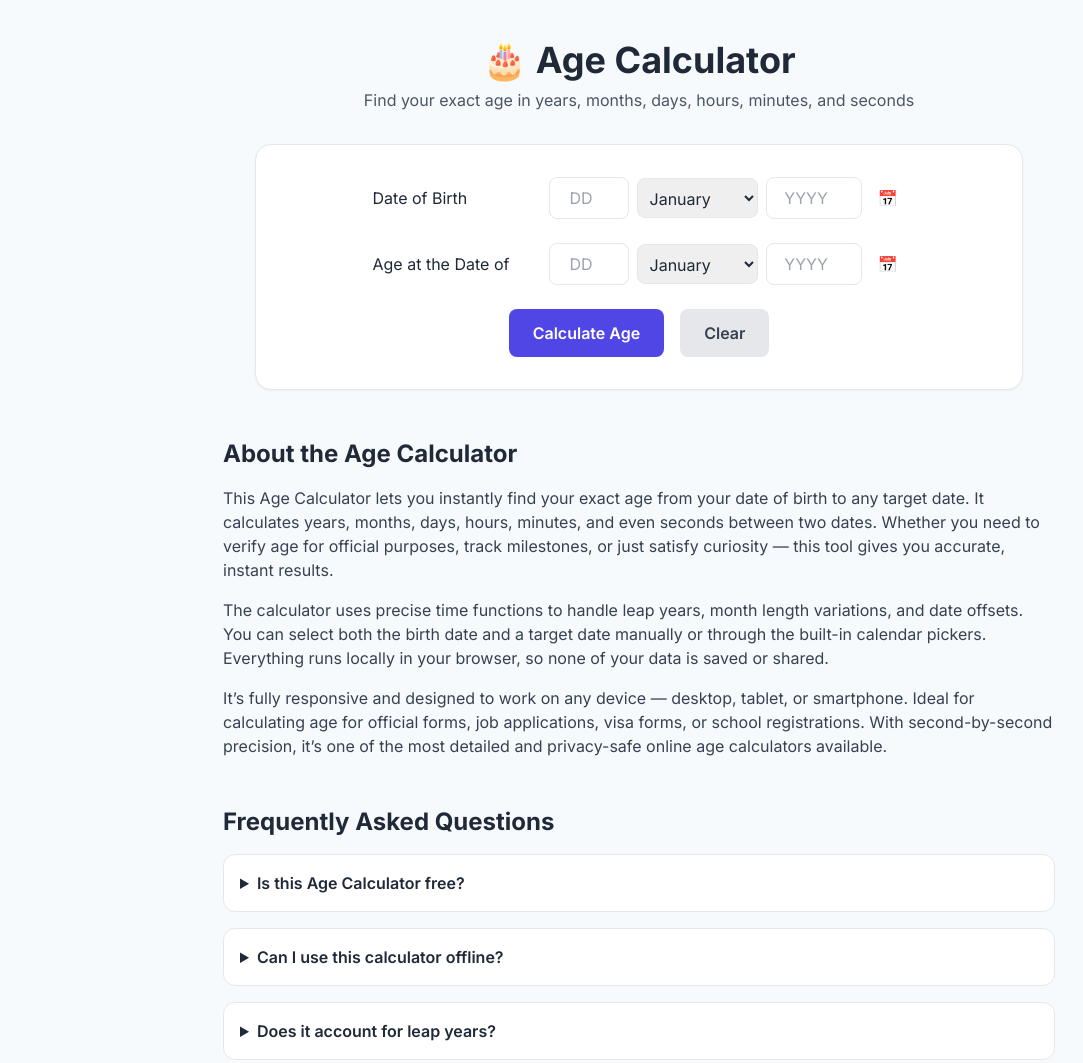
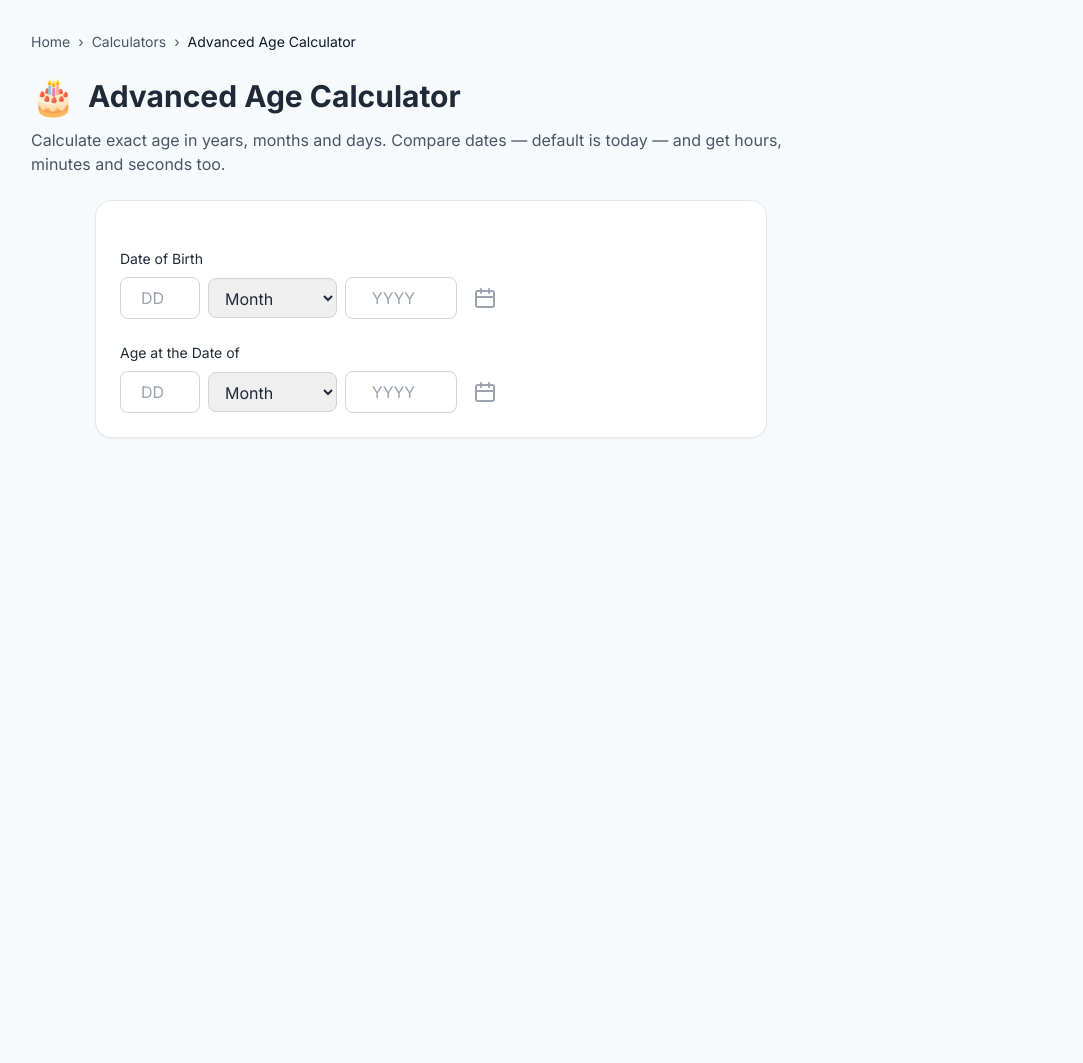
Before and after one commit to amlandatta-arch/all-tools-online, a plain HTML site: page tools/calculators/age-calculator.html in a window 1280 px wide. Shown: the top 1063 px of the page, without its empty margins (1-1084 px from the left). After the commit the page ends 800 px from the top, so only its background shows below. Drawn offline with nearby package versions, Linux system fonts and the light colour scheme.

Commit message:
Update age-calculator.html

```diff
--- a/tools/calculators/age-calculator.html
+++ b/tools/calculators/age-calculator.html
@@ -4,27 +4,34 @@
 <meta charset="utf-8" />
 <meta name="viewport" content="width=device-width,initial-scale=1" />
 <meta name="color-scheme" content="light only" />
-  <title>Free Age Calculator Online | Accurate DOB to Age Tool</title>
-  <meta name="description" content="Free age calculator to find your exact age in years, months, days, hours, minutes, and seconds from date of birth. No sign-up or installation needed." />
-  <meta name="keywords" content="age calculator, date of birth calculator, exact age calculator, online age tool, alltoolsonline" />
+
+<title>Advanced Age Calculator | Exact Age & Date Difference</title>
+
+<meta name="description" content="Find your exact age in years, months, and days. Compare two dates — default is today — and get hours, minutes and seconds too." />
+<meta name="keywords" content="age calculator, date difference, birthday calculator, age in years months days hours minutes seconds, online calculator" />
 <meta name="author" content="AllToolsOnline" />
-  <link rel="canonical" href="https://www.alltoolsonline.site/tools/calculators/age-calculator.html" />
+<link rel="canonical" href="https://www.alltoolsonline.example/tools/calculators/age-calculator.html" />
 
 <!-- Open Graph -->
-  <meta property="og:title" content="Free Age Calculator Online | Accurate DOB to Age Tool" />
-  <meta property="og:description" content="Calculate your exact age in years, months, days, hours, and seconds using our free online tool." />
-  <meta property="og:url" content="https://www.alltoolsonline.site/tools/calculators/age-calculator.html" />
+<meta property="og:title" content="Advanced Age Calculator | Exact Age & Date Difference" />
+<meta property="og:description" content="Free online age calculator to find your exact age and detailed time breakdown." />
 <meta property="og:type" content="website" />
+<meta property="og:url" content="https://www.alltoolsonline.example/tools/calculators/age-calculator.html" />
 <meta property="og:site_name" content="AllToolsOnline" />
+
+<!-- Twitter -->
+<meta name="twitter:card" content="summary_large_image" />
+<meta name="twitter:title" content="Advanced Age Calculator | Exact Age & Date Difference" />
+<meta name="twitter:description" content="Free online age calculator with detailed time breakdown." />
 
 <!-- JSON-LD Schema -->
 <script type="application/ld+json">
 {
   "@context": "https://schema.org",
   "@type": "WebApplication",
-    "name": "Age Calculator",
-    "description": "Free online age calculator that shows years, months, days, hours, minutes, and seconds.",
-    "url": "https://www.alltoolsonline.site/tools/calculators/age-calculator.html",
+  "name": "Advanced Age Calculator",
+  "description": "Find your exact age in years, months, days, hours, minutes and seconds. Compare two dates with default set to today.",
+  "url": "https://www.alltoolsonline.example/tools/calculators/age-calculator.html",
   "applicationCategory": "UtilityApplication",
   "operatingSystem": "Any",
   "offers": {
@@ -41,7 +48,6 @@
 j=d.createElement(s),dl=l!='dataLayer'?'&l='+l:'';j.async=true;j.src=
 'https://www.googletagmanager.com/gtm.js?id='+i+dl;f.parentNode.insertBefore(j,f);
 })(window,document,'script','dataLayer','GTM-WJ7765FV');</script>
-  <!-- End Google Tag Manager -->
 
 <!-- Google Analytics -->
 <script async src="https://www.googletagmanager.com/gtag/js?id=G-9NLEW4JXY4"></script>
@@ -52,215 +58,111 @@
 gtag('config', 'G-9NLEW4JXY4');
 </script>
 
+<!-- Tailwind -->
 <script src="https://cdn.tailwindcss.com"></script>
-  <link href="https://fonts.googleapis.com/css2?family=Inter:wght@300;400;600;700&display=swap" rel="stylesheet">
+
+<!-- Theme -->
+<script>(function(){document.documentElement.setAttribute('data-theme','light');document.body.setAttribute('data-theme','light');localStorage.removeItem('theme');})();</script>
+
+<link href="https://fonts.googleapis.com/css2?family=Inter:wght@300;400;600;700;800&display=swap" rel="stylesheet">
 <link rel="stylesheet" href="../../assets/css/common.css">
 </head>
 
-<body class="min-h-screen text-gray-800 bg-gray-50" data-theme="light">
-  <!-- Google Tag Manager (noscript) -->
-  <noscript><iframe src="https://www.googletagmanager.com/ns.html?id=GTM-WJ7765FV"
-  height="0" width="0" style="display:none;visibility:hidden"></iframe></noscript>
+<body class="min-h-screen text-gray-800" data-theme="light">
+
+<!-- GTM (noscript) -->
+<noscript><iframe src="https://www.googletagmanager.com/ns.html?id=GTM-WJ7765FV" height="0" width="0" style="display:none;visibility:hidden"></iframe></noscript>
 
 <!-- HEADER -->
 <div id="header-placeholder"></div>
 
-  <main class="max-w-4xl mx-auto px-4 sm:px-6 lg:px-8 py-10">
-    <div class="text-center mb-8">
-      <h1 class="text-4xl font-bold">🎂 Age Calculator</h1>
-      <p class="text-gray-600 mt-2">Find your exact age in years, months, days, hours, minutes, and seconds</p>
+<main class="max-w-7xl mx-auto px-4 sm:px-6 lg:px-8 py-8">
+
+  <!-- Breadcrumb -->
+  <nav class="text-sm mb-6" aria-label="Breadcrumb">
+    <ol class="flex items-center gap-2 text-gray-600">
+      <li><a href="../../index.html" class="hover:text-indigo-600">Home</a></li>
+      <li>›</li>
+      <li><a href="../../categories.html#calculators" class="hover:text-indigo-600">Calculators</a></li>
+      <li>›</li>
+      <li class="text-gray-900 font-medium">Advanced Age Calculator</li>
+    </ol>
+  </nav>
+
+  <div class="grid lg:grid-cols-3 gap-8">
+    <!-- Main Tool Area -->
+    <div class="lg:col-span-2">
+      <!-- Tool Header -->
+      <div class="mb-6">
+        <div class="flex items-center gap-3 mb-3">
+          <span class="text-4xl">🎂</span>
+          <h1 class="text-3xl font-bold">Advanced Age Calculator</h1>
+        </div>
+        <p class="text-gray-600">Calculate exact age in years, months and days. Compare dates — default is today — and get hours, minutes and seconds too.</p>
       </div>
 
-    <div class="bg-white rounded-2xl border border-gray-200 p-8 shadow-sm mx-auto max-w-3xl">
-      <form id="ageForm" class="space-y-6 text-center">
-        <!-- DOB -->
-        <div class="flex flex-col sm:flex-row justify-center items-center gap-4">
-          <label class="font-medium w-40 text-left">Date of Birth</label>
-          <div class="flex gap-2 items-center">
-            <input type="number" id="dobDay" min="1" max="31" placeholder="DD" class="w-20 border rounded-lg p-2 text-center">
-            <select id="dobMonth" class="border rounded-lg p-2">
-              <option>January</option><option>February</option><option>March</option><option>April</option><option>May</option>
-              <option>June</option><option>July</option><option>August</option><option>September</option><option>October</option>
-              <option>November</option><option>December</option>
+      <!-- Tool Interface: ***FORM UPDATED ONLY*** (centered) -->
+      <div class="bg-white rounded-2xl border border-gray-200 p-6 shadow-sm mx-auto max-w-2xl">
+        <div class="space-y-6">
+          <!-- Hidden native date inputs used to open browser datepicker -->
+          <input type="date" id="hiddenDobPicker" style="display:none" aria-hidden="true">
+          <input type="date" id="hiddenToPicker" style="display:none" aria-hidden="true">
+
+          <!-- Date of Birth -->
+          <div>
+            <label class="block text-sm font-medium mb-2">Date of Birth</label>
+            <div class="flex items-center gap-2 flex-wrap">
+              <input type="number" id="dobDay" placeholder="DD" min="1" max="31"
+                class="w-20 text-center border border-gray-300 rounded-lg py-2 px-2 focus:ring-2 focus:ring-indigo-500 focus:border-indigo-500" />
+              <select id="dobMonth"
+                class="border border-gray-300 rounded-lg py-2 px-3 focus:ring-2 focus:ring-indigo-500 focus:border-indigo-500">
+                <option value="">Month</option>
+                <option value="0">January</option><option value="1">February</option><option value="2">March</option>
+                <option value="3">April</option><option value="4">May</option><option value="5">June</option>
+                <option value="6">July</option><option value="7">August</option><option value="8">September</option>
+                <option value="9">October</option><option value="10">November</option><option value="11">December</option>
               </select>
-            <input type="number" id="dobYear" min="1900" max="2100" placeholder="YYYY" class="w-24 border rounded-lg p-2 text-center">
-            <input type="date" id="dobPicker" class="hidden">
-            <button type="button" onclick="document.getElementById('dobPicker').showPicker()" class="p-2 text-gray-400 hover:text-indigo-600">
-              📅
+              <input type="number" id="dobYear" placeholder="YYYY" min="1900" max="2100"
+                class="w-28 text-center border border-gray-300 rounded-lg py-2 px-2 focus:ring-2 focus:ring-indigo-500 focus:border-indigo-500" />
+              <!-- Operational calendar icon - opens native date picker -->
+              <button type="button" id="dobCalBtn" aria-label="Open date picker for Date of Birth"
+                class="ml-1 p-1 rounded text-gray-400 hover:text-gray-600">
+                <svg class="w-6 h-6" fill="none" stroke="currentColor" viewBox="0 0 24 24"
+                  xmlns="http://www.w3.org/2000/svg" aria-hidden="true">
+                  <path stroke-linecap="round" stroke-linejoin="round" stroke-width="2"
+                    d="M8 7V3m8 4V3M3 11h18M5 21h14a2 2 0 002-2V7a2 2 0 00-2-2H5a2 2 0 00-2 2v12a2 2 0 002 2z"></path>
+                </svg>
               </button>
             </div>
           </div>
 
-        <!-- Target Date -->
-        <div class="flex flex-col sm:flex-row justify-center items-center gap-4">
-          <label class="font-medium w-40 text-left">Age at the Date of</label>
-          <div class="flex gap-2 items-center">
-            <input type="number" id="targetDay" min="1" max="31" placeholder="DD" class="w-20 border rounded-lg p-2 text-center">
-            <select id="targetMonth" class="border rounded-lg p-2">
-              <option>January</option><option>February</option><option>March</option><option>April</option><option>May</option>
-              <option>June</option><option>July</option><option>August</option><option>September</option><option>October</option>
-              <option>November</option><option>December</option>
+          <!-- Age at the Date of (defaults to today, editable) -->
+          <div>
+            <label class="block text-sm font-medium mb-2">Age at the Date of</label>
+            <div class="flex items-center gap-2 flex-wrap">
+              <input type="number" id="toDay" placeholder="DD" min="1" max="31"
+                class="w-20 text-center border border-gray-300 rounded-lg py-2 px-2 focus:ring-2 focus:ring-indigo-500 focus:border-indigo-500" />
+              <select id="toMonth"
+                class="border border-gray-300 rounded-lg py-2 px-3 focus:ring-2 focus:ring-indigo-500 focus:border-indigo-500">
+                <option value="">Month</option>
+                <option value="0">January</option><option value="1">February</option><option value="2">March</option>
+                <option value="3">April</option><option value="4">May</option><option value="5">June</option>
+                <option value="6">July</option><option value="7">August</option><option value="8">September</option>
+                <option value="9">October</option><option value="10">November</option><option value="11">December</option>
               </select>
-            <input type="number" id="targetYear" min="1900" max="2100" placeholder="YYYY" class="w-24 border rounded-lg p-2 text-center">
-            <input type="date" id="targetPicker" class="hidden">
-            <button type="button" onclick="document.getElementById('targetPicker').showPicker()" class="p-2 text-gray-400 hover:text-indigo-600">
-              📅
+              <input type="number" id="toYear" placeholder="YYYY" min="1900" max="2100"
+                class="w-28 text-center border border-gray-300 rounded-lg py-2 px-2 focus:ring-2 focus:ring-indigo-500 focus:border-indigo-500" />
+              <!-- Operational calendar icon - opens native date picker for Age-at -->
+              <button type="button" id="toCalBtn" aria-label="Open date picker for Age at the Date of"
+                class="ml-1 p-1 rounded text-gray-400 hover:text-gray-600">
+                <svg class="w-6 h-6" fill="none" stroke="currentColor" viewBox="0 0 24 24"
+                  xmlns="http://www.w3.org/2000/svg" aria-hidden="true">
+                  <path stroke-linecap="round" stroke-linejoin="round" stroke-width="2"
+                    d="M8 7V3m8 4V3M3 11h18M5 21h14a2 2 0 002-2V7a2 2 0 00-2-2H5a2 2 0 00-2 2v12a2 2 0 002 2z"></path>
+                </svg>
               </button>
             </div>
           </div>
 
-        <div class="flex justify-center gap-4 mt-6">
-          <button type="button" onclick="calculateAge()" class="tool-button bg-indigo-600 hover:bg-indigo-700 text-white px-6 py-3 rounded-lg font-semibold">Calculate Age</button>
-          <button type="reset" onclick="clearResult()" class="bg-gray-200 hover:bg-gray-300 text-gray-700 px-6 py-3 rounded-lg font-semibold">Clear</button>
-        </div>
-      </form>
-
-      <div id="result" class="mt-8 hidden text-center p-6 border border-gray-100 rounded-2xl bg-gray-50"></div>
-    </div>
-
-    <!-- About Section -->
-    <section class="mt-12">
-      <h2 class="text-2xl font-bold mb-4">About the Age Calculator</h2>
-      <p class="text-gray-700 mb-4">This Age Calculator lets you instantly find your exact age from your date of birth to any target date. It calculates years, months, days, hours, minutes, and even seconds between two dates. Whether you need to verify age for official purposes, track milestones, or just satisfy curiosity — this tool gives you accurate, instant results.</p>
-      <p class="text-gray-700 mb-4">The calculator uses precise time functions to handle leap years, month length variations, and date offsets. You can select both the birth date and a target date manually or through the built-in calendar pickers. Everything runs locally in your browser, so none of your data is saved or shared.</p>
-      <p class="text-gray-700 mb-4">It’s fully responsive and designed to work on any device — desktop, tablet, or smartphone. Ideal for calculating age for official forms, job applications, visa forms, or school registrations. With second-by-second precision, it’s one of the most detailed and privacy-safe online age calculators available.</p>
-    </section>
-
-    <!-- FAQ -->
-    <section class="mt-12">
-      <h2 class="text-2xl font-bold mb-4">Frequently Asked Questions</h2>
-      <div class="space-y-4">
-        <details class="bg-white border border-gray-200 rounded-xl p-4">
-          <summary class="font-semibold cursor-pointer">Is this Age Calculator free?</summary>
-          <p class="mt-2 text-gray-700">Yes, it’s 100% free to use. There are no hidden fees, ads, or registration requirements.</p>
-        </details>
-        <details class="bg-white border border-gray-200 rounded-xl p-4">
-          <summary class="font-semibold cursor-pointer">Can I use this calculator offline?</summary>
-          <p class="mt-2 text-gray-700">You can save this page to your device and it will still work, as all calculations are done locally in your browser.</p>
-        </details>
-        <details class="bg-white border border-gray-200 rounded-xl p-4">
-          <summary class="font-semibold cursor-pointer">Does it account for leap years?</summary>
-          <p class="mt-2 text-gray-700">Yes. The algorithm accurately handles leap years and varying month lengths.</p>
-        </details>
-        <details class="bg-white border border-gray-200 rounded-xl p-4">
-          <summary class="font-semibold cursor-pointer">Is my data saved anywhere?</summary>
-          <p class="mt-2 text-gray-700">No. All input and results remain in your browser only — nothing is uploaded or stored.</p>
-        </details>
-        <details class="bg-white border border-gray-200 rounded-xl p-4">
-          <summary class="font-semibold cursor-pointer">Can I check age on a specific date?</summary>
-          <p class="mt-2 text-gray-700">Yes. You can choose any date to calculate your age as of that day — past or future.</p>
-        </details>
-      </div>
-    </section>
-
-    <!-- Similar Tools (kept intact) -->
-    <div class="mt-12 bg-white rounded-2xl border border-gray-200 p-6">
-      <h3 class="text-lg font-semibold mb-4">Similar Tools</h3>
-      <div class="space-y-3">
-        <a href="percentage-calculator.html" class="block border border-gray-100 rounded-2xl p-4 hover:border-indigo-200 transition">
-          <div class="flex items-start gap-3">
-            <div class="text-2xl">%</div>
-            <div class="flex-1">
-              <div class="font-semibold text-sm">Percentage Calculator</div>
-              <div class="mt-1 text-xs text-gray-500">Quick percent calculations</div>
-            </div>
-            <div class="ml-3 text-gray-300 group-hover:text-indigo-500">›</div>
-          </div>
-        </a>
-        <a href="bmi-calculator.html" class="block border border-gray-100 rounded-2xl p-4 hover:border-indigo-200 transition">
-          <div class="flex items-start gap-3">
-            <div class="text-2xl">⚖️</div>
-            <div class="flex-1">
-              <div class="font-semibold text-sm">BMI Calculator</div>
-              <div class="mt-1 text-xs text-gray-500">Body Mass Index calculator</div>
-            </div>
-            <div class="ml-3 text-gray-300 group-hover:text-indigo-500">›</div>
-          </div>
-        </a>
-        <a href="loan-emi-calculator.html" class="block border border-gray-100 rounded-2xl p-4 hover:border-indigo-200 transition">
-          <div class="flex items-start gap-3">
-            <div class="text-2xl">🏦</div>
-            <div class="flex-1">
-              <div class="font-semibold text-sm">Loan EMI Calculator</div>
-              <div class="mt-1 text-xs text-gray-500">Monthly EMI estimates</div>
-            </div>
-            <div class="ml-3 text-gray-300 group-hover:text-indigo-500">›</div>
-          </div>
-        </a>
-      </div>
-      <a href="../../categories.html#calculators" class="block mt-4 text-center text-sm text-indigo-600 hover:text-indigo-700 font-medium">
-        View all Calculators →
-      </a>
-    </div>
-  </main>
-
-  <div id="footer-placeholder"></div>
-
-  <script>
-  function calculateAge() {
-    const day = +document.getElementById('dobDay').value;
-    const month = document.getElementById('dobMonth').selectedIndex;
-    const year = +document.getElementById('dobYear').value;
-    const tDay = +document.getElementById('targetDay').value || new Date().getDate();
-    const tMonth = document.getElementById('targetMonth').selectedIndex;
-    const tYear = +document.getElementById('targetYear').value || new Date().getFullYear();
-
-    if (!day || !year) {
-      document.getElementById('result').innerHTML = '<p class="text-red-500">Please enter valid dates</p>';
-      document.getElementById('result').classList.remove('hidden');
-      return;
-    }
-
-    const birthDate = new Date(year, month, day);
-    const targetDate = new Date(tYear, tMonth, tDay);
-    if (targetDate < birthDate) {
-      document.getElementById('result').innerHTML = '<p class="text-red-500">Target date must be after birth date.</p>';
-      document.getElementById('result').classList.remove('hidden');
-      return;
-    }
-
-    let diff = targetDate - birthDate;
-    const seconds = Math.floor(diff / 1000);
-    const minutes = Math.floor(seconds / 60);
-    const hours = Math.floor(minutes / 60);
-    const days = Math.floor(hours / 24);
-    const weeks = Math.floor(days / 7);
-
-    let years = tYear - year;
-    let months = tMonth - month;
-    let extraDays = tDay - day;
-
-    if (extraDays < 0) {
-      months--;
-      const prevMonth = new Date(tYear, tMonth, 0).getDate();
-      extraDays += prevMonth;
-    }
-    if (months < 0) {
-      years--;
-      months += 12;
-    }
-
-    const nextBirthday = new Date(targetDate);
-    nextBirthday.setFullYear(tYear + 1);
-    const daysUntilNext = Math.ceil((new Date(nextBirthday) - targetDate) / (1000 * 60 * 60 * 24));
-
-    const bornDay = birthDate.toLocaleDateString('en-US', { weekday: 'long' });
-
-    document.getElementById('result').innerHTML = `
-      <div>
-        <div class="text-2xl font-bold text-indigo-700">${years} years, ${months} months, ${extraDays} days</div>
-        <p class="text-gray-600 mt-2">Total: ${days.toLocaleString()} days | ${weeks.toLocaleString()} weeks</p>
-        <p class="text-gray-600 mt-1">≈ ${hours.toLocaleString()} hours | ${minutes.toLocaleString()} minutes | ${seconds.toLocaleString()} seconds</p>
-        <p class="mt-2 text-gray-700">Born on: <span class="font-semibold">${bornDay}</span></p>
-        <p class="mt-1 text-gray-700">Next birthday in ${daysUntilNext} days</p>
-      </div>`;
-    document.getElementById('result').classList.remove('hidden');
-  }
-
-  function clearResult() {
-    document.getElementById('result').classList.add('hidden');
-    document.getElementById('result').innerHTML = '';
-  }
-  </script>
-</body>
-</html>
+          <!-- Buttons -->
+          <div
```
Lines whose indentation alone changed are shown as unchanged.
